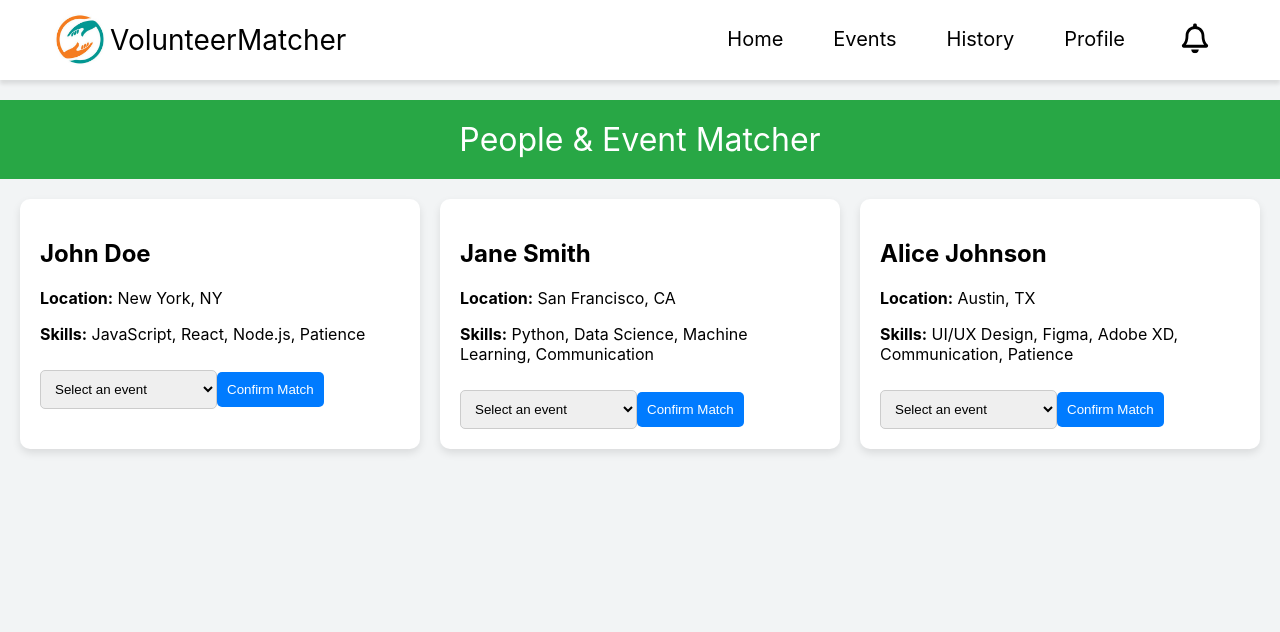
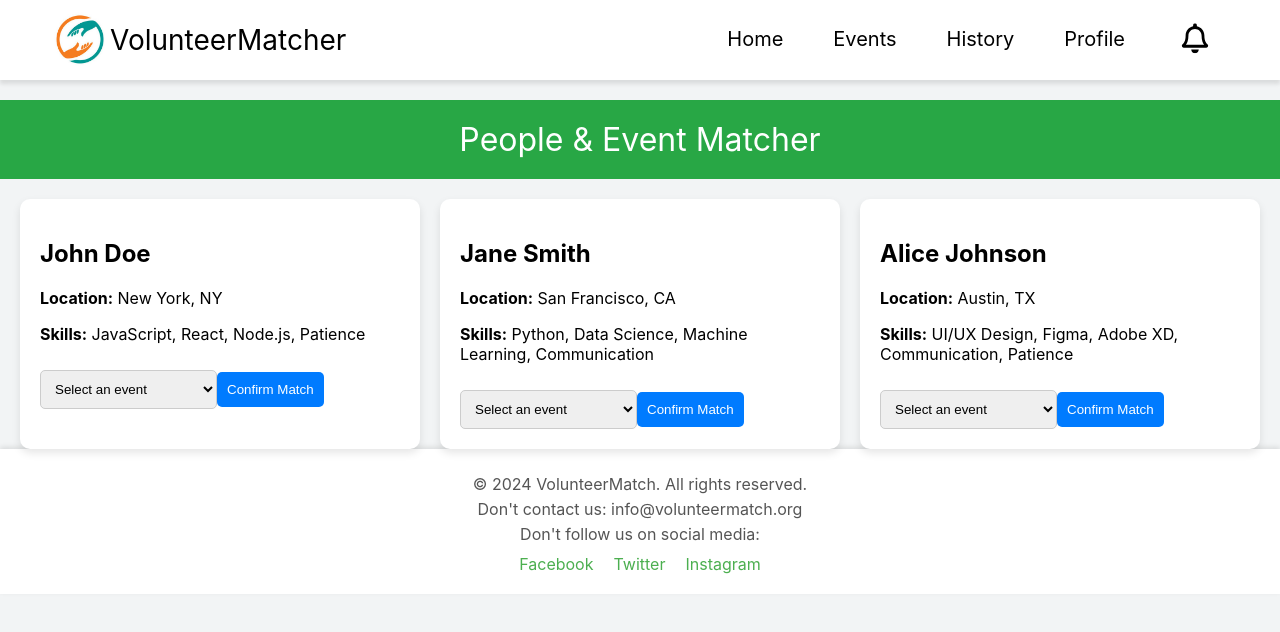
Before and after one commit to Ryan-Gunawan/COSC-4353, a React (Vite) app in the folder frontend/: page /eventmatch in a window 1280 px wide. Shown: the top 632 px of the page. Built offline with nearby package versions, Linux system fonts and the light colour scheme.

Commit message:
Footer added

```diff
--- a/frontend/src/routes/EventList.jsx
+++ b/frontend/src/routes/EventList.jsx
@@ -42,6 +42,18 @@ const EventList = () => {
           </li>
         ))}
       </ul>
+      <footer className="footer">
+        <div className="footer-content">
+          <p>&copy; 2024 VolunteerMatch. All rights reserved.</p>
+          <p>Don&apos;t contact us: info@volunteermatch.org</p>
+          <p>Don&apos;t follow us on social media:</p>
+          <div className="social-links">
+            <a href="#">Facebook</a>
+            <a href="#">Twitter</a>
+            <a href="#">Instagram</a>
+          </div>
+          </div>
+          </footer>
     </div>
   );
 };
@@ -73,6 +85,13 @@ const styles = {
     boxShadow: '0 4px 8px rgba(0, 0, 0, 0.1)',
     transition: 'transform 0.2s',
     textAlign: 'left'
+  },
+  footer: {
+    backgroundColor: '#333',
+    color: 'white',
+    textAlign: 'center',
+    padding: '15px 0',
+    marginTop: 'auto'  // Pushes the footer to the bottom of the page
   }
 };
 
--- a/frontend/src/routes/EventMatch.jsx
+++ b/frontend/src/routes/EventMatch.jsx
@@ -124,6 +124,18 @@ const events = [
           </li>
         ))}
       </ul>
+      <footer className="footer">
+        <div className="footer-content">
+          <p>&copy; 2024 VolunteerMatch. All rights reserved.</p>
+          <p>Don&apos;t contact us: info@volunteermatch.org</p>
+          <p>Don&apos;t follow us on social media:</p>
+          <div className="social-links">
+            <a href="#">Facebook</a>
+            <a href="#">Twitter</a>
+            <a href="#">Instagram</a>
+          </div>
+          </div>
+          </footer>
     </div>
   );
 };
@@ -168,6 +180,13 @@ const styles = {
     color: 'white',
     border: 'none',
     cursor: 'pointer'
+  },
+  footer: {
+    backgroundColor: '#333',
+    color: 'white',
+    textAlign: 'center',
+    padding: '15px 0',
+    marginTop: 'auto'  // Pushes the footer to the bottom of the page
   }
 };
 
```
